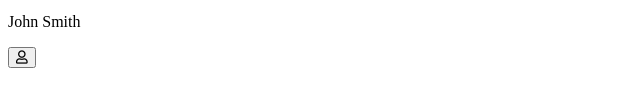
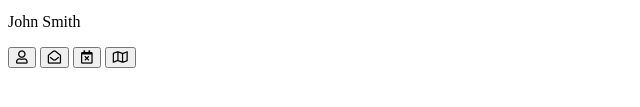
Before and after one commit to ashan1979/random_user, a plain HTML site: page index.html in a window 1280 px wide. Shown: the part 349-456 px from the top of the page, without its empty margins (0-640 px from the left). Drawn offline with Linux system fonts and the light colour scheme.

Commit message:
html stuff

```diff
--- a/index.html
+++ b/index.html
@@ -28,6 +28,22 @@
                     <span class="far fa-user"></span>
                 </button>
                 <!-- end of single icon -->
+                <!-- single icon -->
+                <button class="icon" data-label="email">
+                    <span class="far fa-envelope-open"></span>
+                </button>
+                <!-- end of single icon -->
+                <!-- single icon -->
+                <button class="icon" data-label="age">
+                    <span class="far fa-calendar-times"></span>
+                </button>
+                <!-- end of single icon -->
+                <!-- single icon -->
+                <button class="icon" data-label="street">
+                    <span class="far fa-map"></span>
+                </button>
+                <!-- end of single icon -->
+                <!-- single icon -->
             </div>
         </div>
     </div>
```
